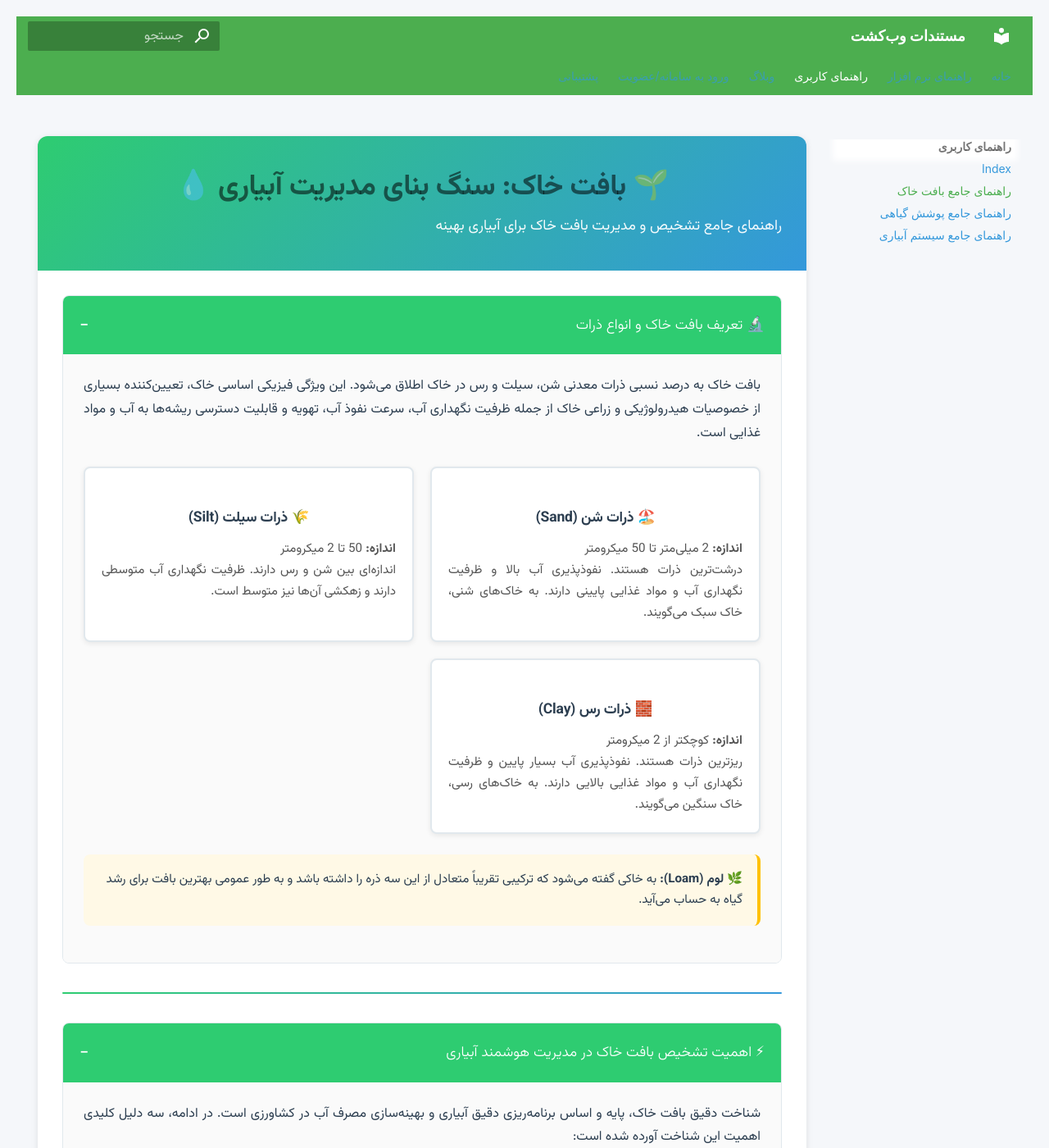
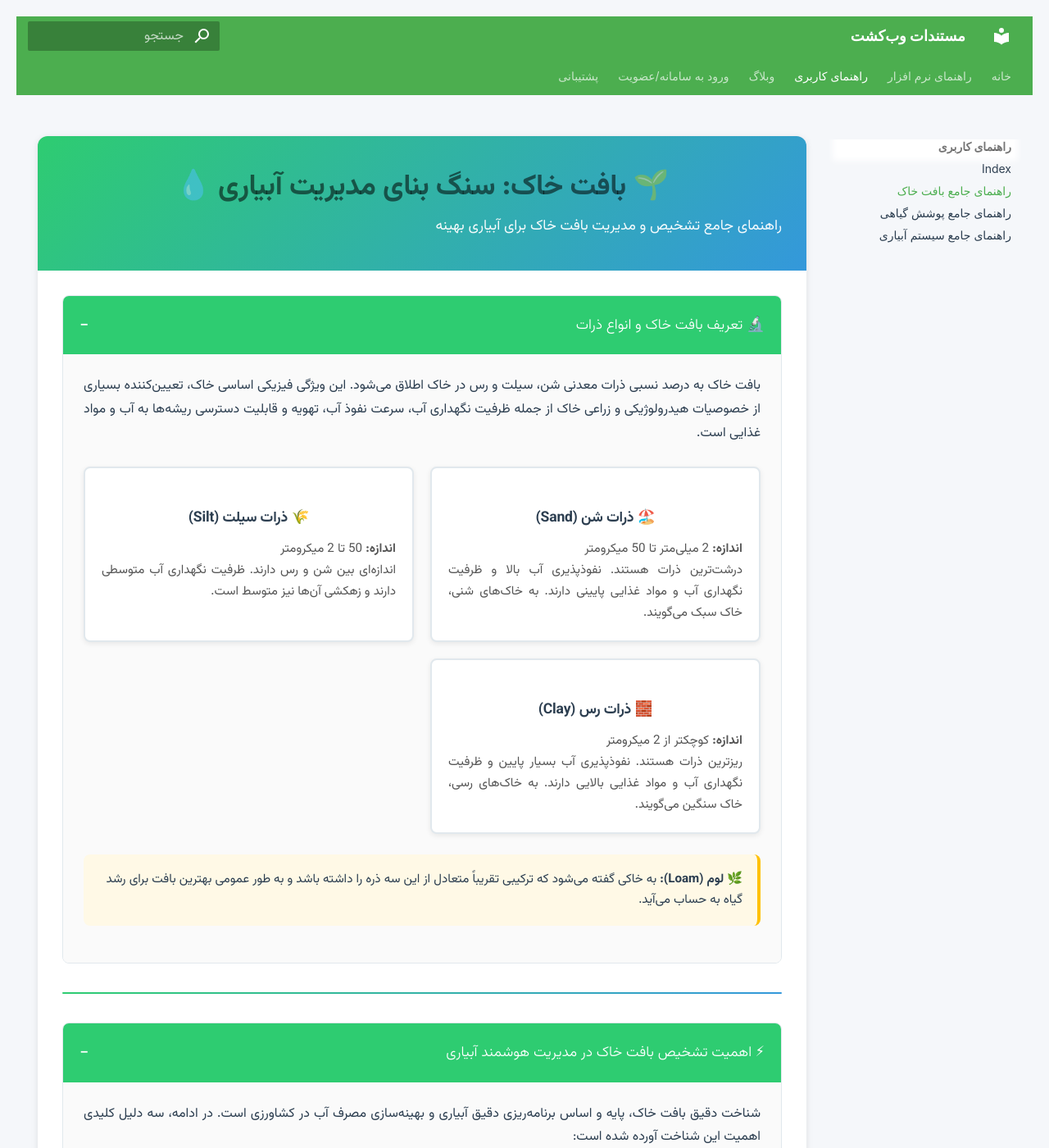
Before and after one commit to salehin90/webkesht_docs_fa, an MkDocs documentation site: the page built from docs/user-guide/Soil.md, in a window 1280 px wide and 1400 px high. Shown: the whole window at 82% size. Built offline with MkDocs 1.6.1 and Material for MkDocs 9.7.7, drawn with Linux system fonts in a browser that asks for light colours.

Commit message:
1404-07-15. NavBar edit

```diff
--- a/docs/stylesheets/MyStyle.css
+++ b/docs/stylesheets/MyStyle.css
@@ -381,13 +381,13 @@
         }
 
          /* لینک‌ها */
-        a {
+        .content a {
             color: #3498db;
             text-decoration: none;
             transition: color 0.3s ease;
         }
 
-        a:hover {
+        .content a:hover {
             color: #2980b9;
         }
 
@@ -408,6 +408,9 @@
             margin: 35px 0;
             border-radius: 2px;
         }
+
+
+
 
         @media (max-width: 768px) {
             body {
```
